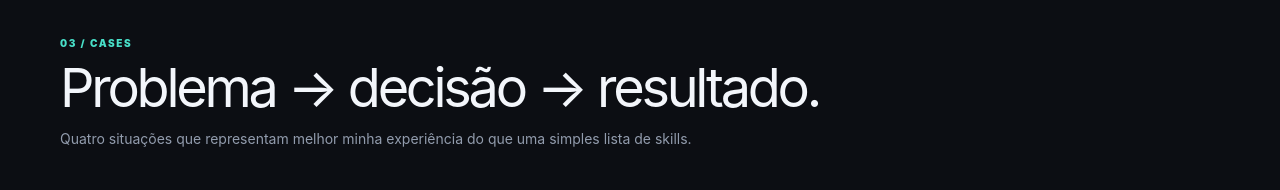
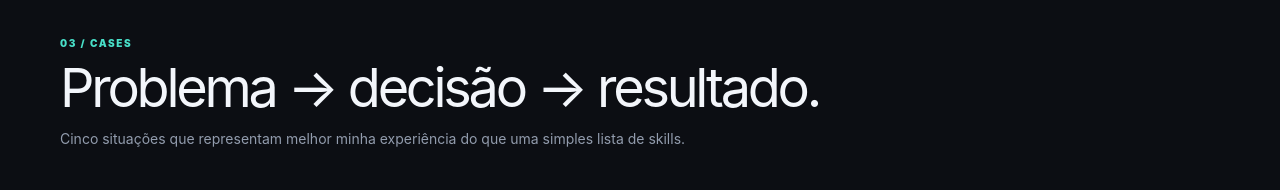
Before and after one commit to mateussilvasouza/Portifolio, a React (Vite) app: page / in a window 1280 px wide. Shown: the part 2320-2510 px from the top of the page. Built offline with nearby package versions, Linux system fonts and the light colour scheme.

Commit message:
cases: fix copy to say five cases, matching the five rendered

```diff
--- a/src/sections/Cases.tsx
+++ b/src/sections/Cases.tsx
@@ -12,7 +12,7 @@ export function Cases() {
           <SectionHeading
             kicker="03 / cases"
             title="Problema → decisão → resultado."
-            description="Quatro situações que representam melhor minha experiência do que uma simples lista de skills."
+            description="Cinco situações que representam melhor minha experiência do que uma simples lista de skills."
           />
 
           <div className="grid grid-cols-1 gap-[17px] lg:grid-cols-2">
```
